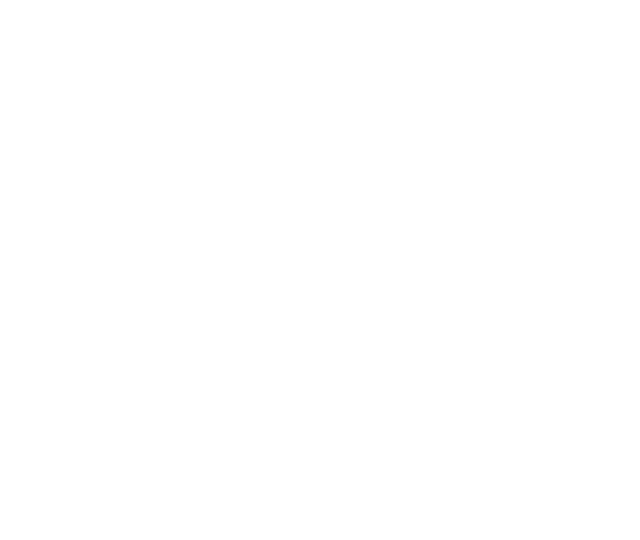
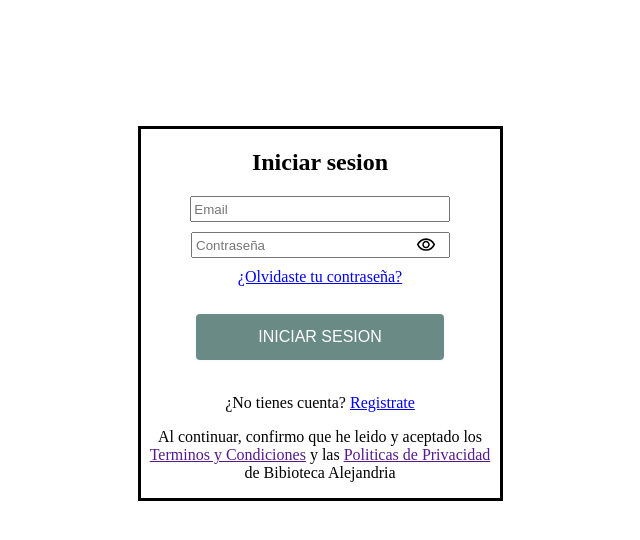
Before and after one commit to Carla-Stramandinoli/grupo5-TP-programacionWeb, a plain HTML site: page html/login.html in a window 1280 px wide. Shown: the whole page, without its empty margins (320-960 px from the left). Drawn offline with Linux system fonts and the light colour scheme.

Commit message:
Agregamos parte del formulario login

```diff
--- a/css/estilos-login.css
+++ b/css/estilos-login.css
@@ -1,11 +1,53 @@
-<!DOCTYPE html>
-<html lang="en">
-<head>
-   <meta charset="UTF-8">
-   <meta name="viewport" content="width=device-width, initial-scale=1.0">
-   <title></title>
-</head>
-<body>
+.form-login {
+   margin: 10% auto;
+   text-align: center;
+   border: 3px solid;
+   width: 359px;
+}
 
-</body>
-</html>
+.boton-registrarse {
+   height: 50px;
+   background-color: #6a8a86;
+   border: 2px solid #fdfcfc;
+   border-radius: 6px;
+   color: white;
+   margin: 16px auto;
+   font-size: 16px;
+}
+
+input {
+   height: 20px;
+   width: 70%;
+}
+
+.inputs-form-login {
+   display: flex;
+   flex-direction: column;
+   align-items: center;
+   gap: 10px;
+}
+
+/* posicionamiento del icono */
+
+.input-pass-login {
+   position: relative;
+   width: 71%;
+   margin-right: 3px;
+}
+
+.input-pass-login input {
+   padding-left: 3px;
+   width: 98%;
+   height: 20px;
+}
+
+
+.input-pass-login .img-pass {
+   position: absolute;
+   right: 10px;
+   top: 50%;
+   transform: translateY(-50%);
+   width: 20px;
+   height: 20px;
+   pointer-events: none;
+}
--- a/css/estilos-registrarse.css
+++ b/css/estilos-registrarse.css
@@ -26,7 +26,6 @@ input {
    flex-direction: column;
    align-items: center;
    gap: 10px;
-   /* Espacio entre los inputs */
 }
 
 
@@ -39,7 +38,7 @@ input {
 }
 
 .input-pass input {
-   padding-left: 3px; /* Espacio para el ícono */
+   padding-left: 3px;
    width: 98%;
    height: 20px;
 }
--- a/html/login.html
+++ b/html/login.html
@@ -3,9 +3,26 @@
 <head>
    <meta charset="UTF-8">
    <meta name="viewport" content="width=device-width, initial-scale=1.0">
+   <link rel="stylesheet" href="../css/estilos-login.css">
    <title></title>
 </head>
 <body>
-
+   <div class="form-login">
+      <form action="../index.html">
+         <h2>Iniciar sesion</h2>
+         <div class="inputs-form-login">
+            <input type="email" placeholder="Email" required>
+            <div class="input-pass-login">
+               <input type="password" placeholder="Contraseña" required>
+               <img src="../assets/img/passicon.svg" alt="" class="img-pass">
+            </div>
+            <a href="./recuperar-password.html" class="olvido-pass">¿Olvidaste tu contraseña?</a>
+            <input class="boton-registrarse" type="submit" value="INICIAR SESION">
+         </div>
+         <p>¿No tienes cuenta? <a href="./registrarse.html">Registrate</a></p>
+         <p>Al continuar, confirmo que he leido y aceptado los <a href="">Terminos y Condiciones</a> y las <a
+               href="">Politicas de Privacidad</a> de Bibioteca Alejandria</p>
+      </form>
+   </div>
 </body>
 </html>
```
